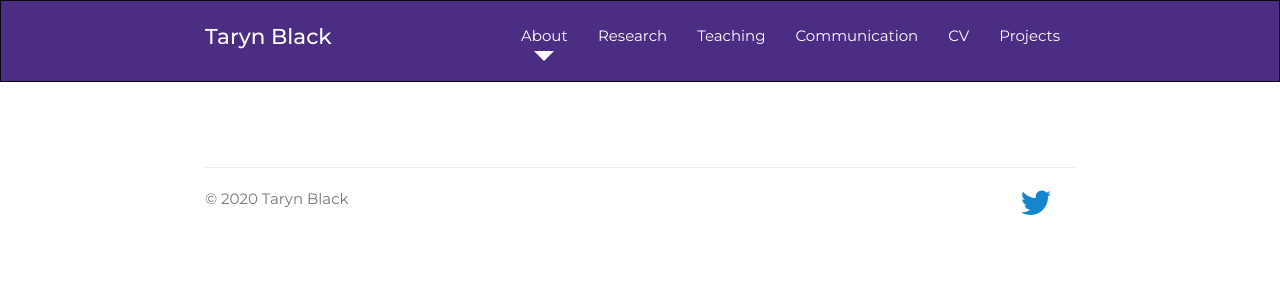
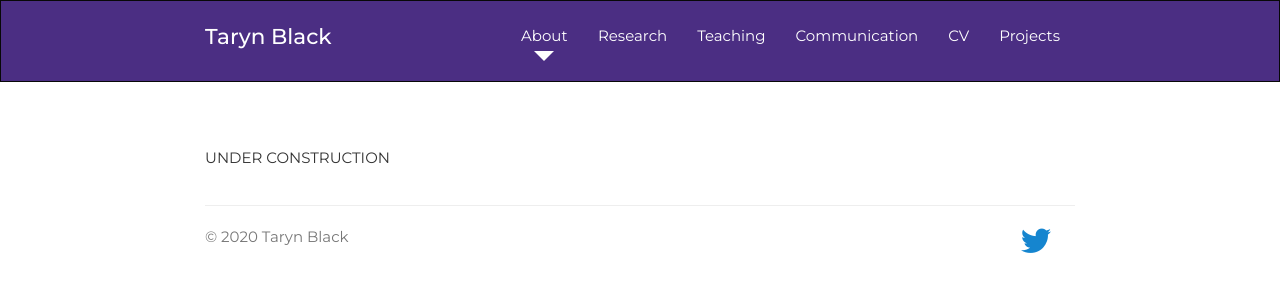
Before and after one commit to tarynblack/tarynblack.github.io, a Jekyll site: the page built from communication.html, in a window 1280 px wide. Shown: the top 300 px of the page. Built offline with Jekyll 4.4.1, drawn with Linux system fonts in a browser that asks for light colours; nearby versions of some CDN libraries; a style sheet for code colours, icons or effects is not loaded.

Commit message:
communication under construction

```diff
--- a/communication.html
+++ b/communication.html
@@ -2,3 +2,9 @@
 layout: default
 title: Communication | Taryn Black
 ---
+
+<div class="row">
+    <div class="col-sm-12">
+       <p>UNDER CONSTRUCTION</p>
+    </div>
+</div>
```
